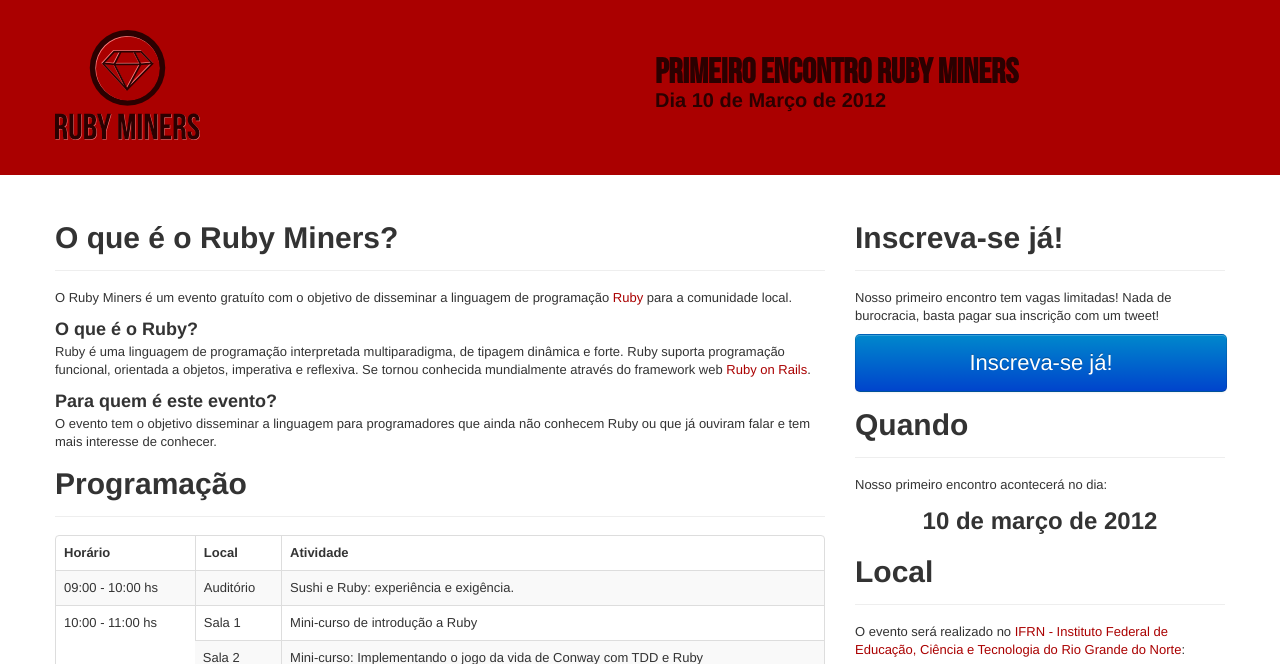
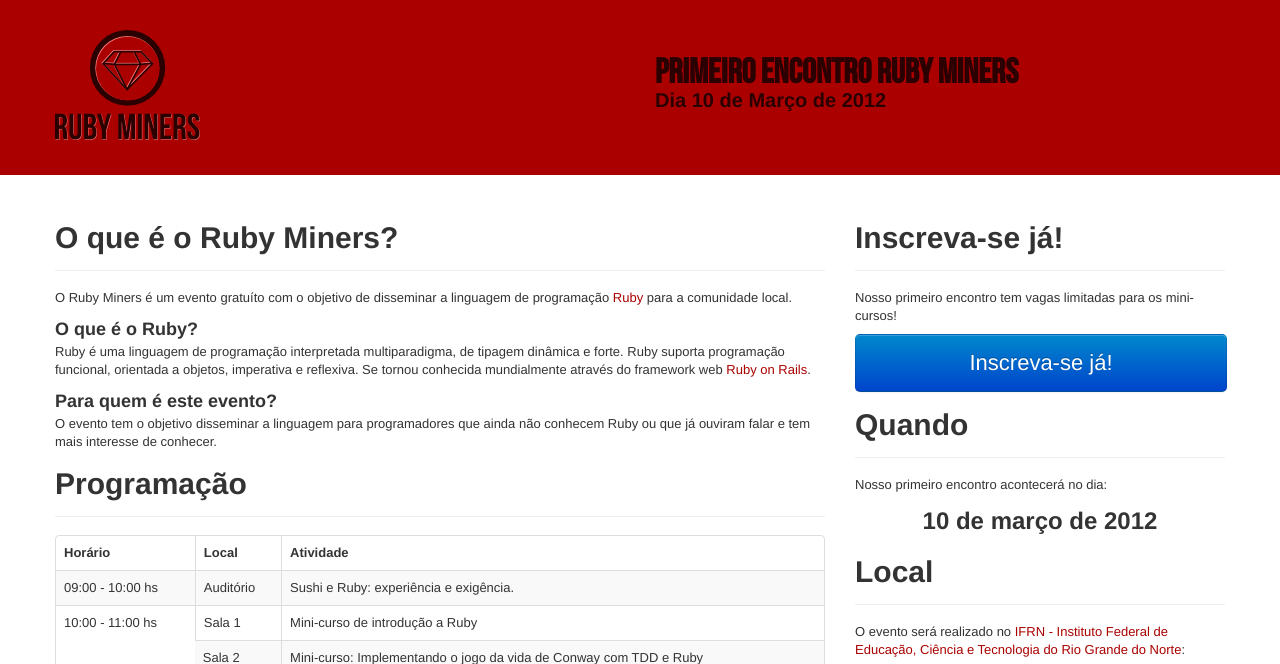
Before and after one commit to andersondias/andersondias.github.com, a Jekyll site: the page rubyminers/index.html, which Jekyll copies as it is, in a window 1280 px wide, cut to the strip 0-664 px from the top of the page. Built offline with Jekyll 4.4.1, drawn with Linux system fonts in a browser that asks for light colours; nearby versions of some CDN libraries; Markdown is read by kramdown in place of the engine named in the settings.

Commit message:
Corrigindo texto

```diff
--- a/rubyminers/index.html
+++ b/rubyminers/index.html
@@ -119,7 +119,7 @@
           </div>
           <div class='span4'>
             <div class='page-header'><h1>Inscreva-se já!</h1></div>
-            <p>Nosso primeiro encontro tem vagas limitadas! Nada de burocracia, basta pagar sua inscrição com um tweet!</p>
+            <p>Nosso primeiro encontro tem vagas limitadas para os mini-cursos!</p>
             <p><a class='btn btn-primary btn-xxlarge' href='inscricao.html'>Inscreva-se já!</a></p>
             <div class='page-header'><h1>Quando</h1></div>
             <p>Nosso primeiro encontro acontecerá no dia:</p>
```
